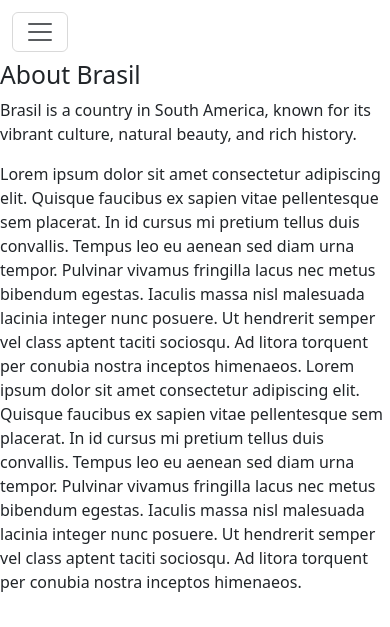
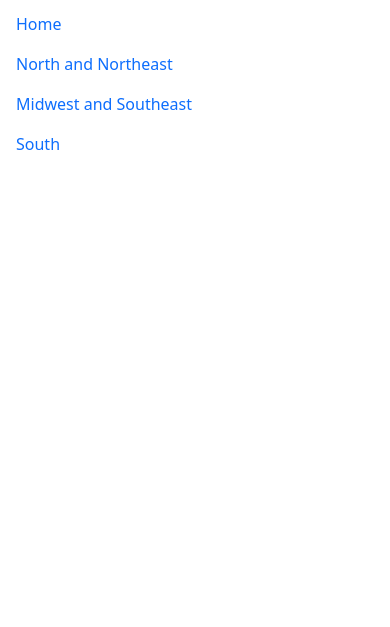
Before and after one commit to luizbianco/Visit-Brasil-Final, a plain HTML site: page index.html in a window 390 px wide. Shown: the part 37-664 px from the top of the page. Drawn offline with nearby package versions, Linux system fonts and the light colour scheme.

Commit message:
add bootstrap; add google font url; add header and nav

```diff
--- a/index.html
+++ b/index.html
@@ -4,30 +4,21 @@
     <meta charset="UTF-8">
     <meta name="viewport" content="width=device-width, initial-scale=1.0">
     <title>Visit Brasil</title>
-   <link rel="stylesheet" href="https://cdn.jsdelivr.net/npm/bootstrap@5.3.3/dist/css/bootstrap.min.css">
-    <!-- <link rel="stylesheet" href="css/style.css"> -->
+    <link href="https://cdn.jsdelivr.net/npm/bootstrap@5.0.2/dist/css/bootstrap.min.css"
+    rel="stylesheet"
+    integrity="sha384-EVSTQN3/azprG1Anm3QDgpJLIm9Nao0Yz1ztcQTwFspd3yD65VohhpuuCOmLASjC"
+    crossorigin="anonymous">
     <style>
 @import url('https://fonts.googleapis.com/css2?family=Quantico:ital,wght@0,400;0,700;1,400;1,700&display=swap');
 </style>
 </head>
 <body>
-    <header calss="text-center">
+
+    <header>
     <h1>Welcome to Brasil</h1>
 
-    <nav class="navbar navbar-expand-md">
-        <div class="container-fluid">
-
-            <button class="navbar-toggler" type="button"
-                data-bs-toggle="collapse"
-                data-bs-target="#mainNav"
-                aria-controls="mainNav"
-                aria-expanded="false"
-                aria-label="Toggle navigation">
-                <span class="navbar-toggler-icon"></span>
-            </button>
-
-            <div class="collapse navbar-collapse" id="mainNav">
-                <ul class="navbar-nav mx-auto">
+    <nav>
+        <ul class="nav justify-content-center flex-column flex-md-row">
             <li class="nav-item">
                 <a class="nav-link" href="#home">Home</a>
             </li>
@@ -41,20 +32,8 @@
                 <a class="nav-link" href="#South">South</a>
             </li>
         </ul>
-            </div>
-
-        </div>
     </nav>
 </header>
-    <main>
-        <section id="about">
-            <h2>About Brasil</h2>
-            <p>Brasil is a country in South America, known for its vibrant culture, natural beauty, and rich history.</p>
-            <p>Lorem ipsum dolor sit amet consectetur adipiscing elit. Quisque faucibus ex sapien vitae pellentesque sem placerat. In id cursus mi pretium tellus duis convallis. Tempus leo eu aenean sed diam urna tempor. Pulvinar vivamus fringilla lacus nec metus bibendum egestas. Iaculis massa nisl malesuada lacinia integer nunc posuere. Ut hendrerit semper vel class aptent taciti sociosqu. Ad litora torquent per conubia nostra inceptos himenaeos.
 
-Lorem ipsum dolor sit amet consectetur adipiscing elit. Quisque faucibus ex sapien vitae pellentesque sem placerat. In id cursus mi pretium tellus duis convallis. Tempus leo eu aenean sed diam urna tempor. Pulvinar vivamus fringilla lacus nec metus bibendum egestas. Iaculis massa nisl malesuada lacinia integer nunc posuere. Ut hendrerit semper vel class aptent taciti sociosqu. Ad litora torquent per conubia nostra inceptos himenaeos.</p>
-        </section>
-    </main>
-    <script src="https://cdn.jsdelivr.net/npm/bootstrap@5.3.3/dist/js/bootstrap.bundle.min.js"></script>
 </body>
 </html>
```
Lines whose indentation alone changed are shown as unchanged.
